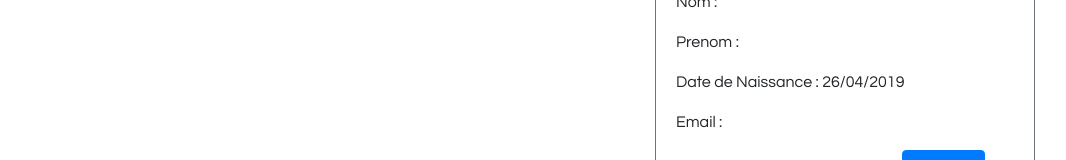
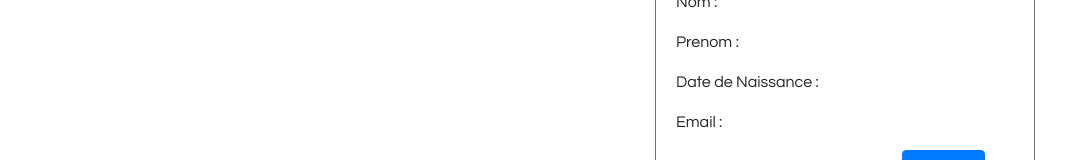
Before and after one commit to rmy17/collegues-front, an Angular app: page / in a window 1280 px wide. Shown: the part 224-384 px from the top of the page, without its empty margins (48-1114 px from the left). Built offline with nearby package versions, Linux system fonts and the light colour scheme.

Commit message:
correction de date dans le collegue

```diff
--- a/src/app/collegue/collegue.component.ts
+++ b/src/app/collegue/collegue.component.ts
@@ -14,7 +14,7 @@ export class CollegueComponent implements OnInit {
   ajoutClient = false;
   variable = false;
   booleanButton = false;
-  col = new Collegue("","","","",new Date(),"");
+  col = new Collegue("","","","",undefined,"");
   collegueAModifier = new CollegueAModifier("","");
 
   constructor(private _serv : DataService) {
```
